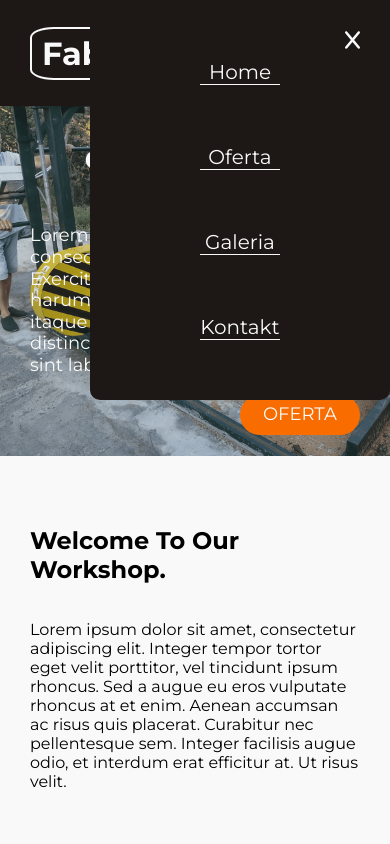
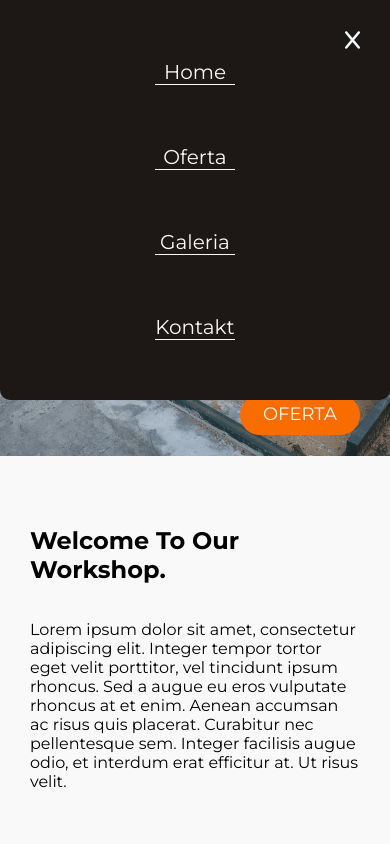
Before and after one commit to mARC3L87/faber-react, a React (Create React App) app: page / in a window 390 px wide. Both pictures are taken after a click on the icon 346 px from the left and 53 px from the top of the page. Shown: the top 844 px of the page. Built offline with nearby package versions, Linux system fonts and the light colour scheme.

Commit message:
Fix close functionality in hamburger menu.

```diff
--- a/src/HamburgerMenu/HamburgerMenu.scss
+++ b/src/components/HamburgerMenu/HamburgerMenu.scss
@@ -1,4 +1,4 @@
-@import '../styles/settings.scss';
+@import '../../styles/settings.scss';
 
 .hamburger-container {
   background-color: $dark;
@@ -9,7 +9,6 @@
   position: absolute;
   z-index: 1;
   width: 100%;
-  max-width: 300px;
   top: 0;
   right: 0;
   // transform: translateX(300px);
--- a/src/HamburgerMenu/HamburgerMenu.tsx
+++ b/src/components/HamburgerMenu/HamburgerMenu.tsx
@@ -1,3 +1,4 @@
+import { useRef, useEffect } from 'react';
 import { NavLink } from 'react-router-dom';
 import { FontAwesomeIcon } from '@fortawesome/react-fontawesome';
 import { faX } from '@fortawesome/free-solid-svg-icons';
@@ -8,19 +9,33 @@ interface HamburgerTypes {
   setOpen: React.Dispatch<React.SetStateAction<boolean>>;
 }
 const HamburgerMenu = ({ open, setOpen }: HamburgerTypes) => {
-  const onClose = (e: React.MouseEvent<SVGSVGElement, MouseEvent>) => {
-    e.preventDefault();
-    setOpen(!open);
-    console.log('click');
-  };
+  useEffect(() => {
+    const onClose = (e: MouseEvent) => {
+      if (ref.current?.contains(e.target as HTMLBodyElement)) {
+        return;
+      } else {
+        setOpen(!open);
+      }
+    };
+    document.body.addEventListener('click', onClose, { capture: true });
+    return () => {
+      document.body.removeEventListener('click', onClose);
+    };
+  }, [open, setOpen]);
+
+  const ref = useRef<HTMLDivElement | null>(null);
+
   return (
-    <div className={`hamburger-container ${open ? 'slideIn' : 'slideOut'}`}>
+    <div
+      ref={ref}
+      className={`hamburger-container ${open ? 'slideIn' : 'slideOut'}`}
+    >
       <FontAwesomeIcon
-        onClick={(e) => onClose(e)}
+        onClick={() => setOpen(!open)}
         className='close'
         icon={faX}
       />
-      <ul className='hamburger-list'>
+      <ul onClick={() => setOpen(!open)} className='hamburger-list'>
         <NavLink to='/' className='nav-link'>
           <li>Home</li>
         </NavLink>
--- a/src/components/Navigation/Navigation.tsx
+++ b/src/components/Navigation/Navigation.tsx
@@ -1,6 +1,6 @@
 import { useState } from 'react';
 import { NavLink, Link } from 'react-router-dom';
-import HamburgerMenu from '../../HamburgerMenu/HamburgerMenu';
+import HamburgerMenu from '../HamburgerMenu/HamburgerMenu';
 import { FontAwesomeIcon } from '@fortawesome/react-fontawesome';
 import { faBars } from '@fortawesome/free-solid-svg-icons';
 import './Navigation.scss';
```
